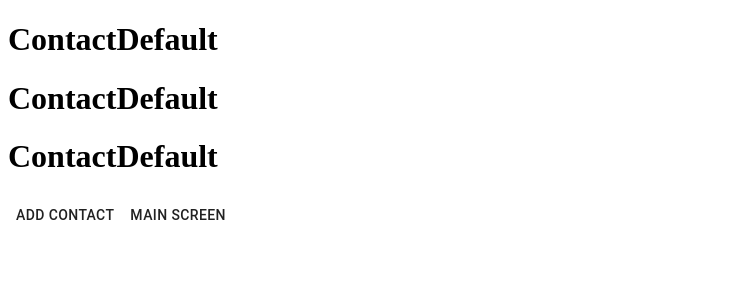
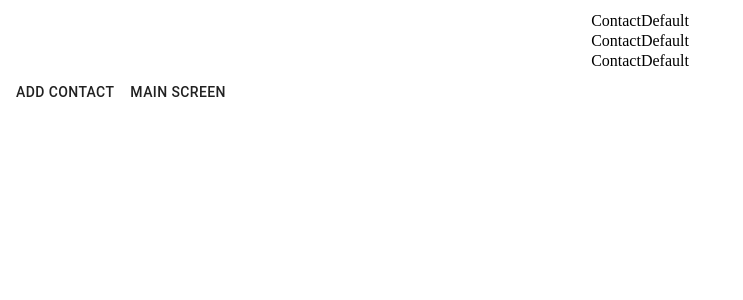
Before and after one commit to jeremiahheck/crm, a React (Create React App) app in the folder client/: page /contacts in a window 1280 px wide. Shown: the top 300 px of the page, without its empty margins (0-743 px from the left). Built offline with nearby package versions, Linux system fonts and the light colour scheme; no server answers.

Commit message:
post working

```diff
--- a/client/src/common/contact/index.js
+++ b/client/src/common/contact/index.js
@@ -5,10 +5,16 @@ import PropTypes from 'prop-types';
 const Contact = (props) => {
     const { firstName, lastName, email} = props;
     return (
-      <Grid>
-          <h1>{firstName}</h1>
-          <h1>{lastName}</h1>
-          <h1>{email}</h1>
+      <Grid container justify={"center"} align={"center"}>
+          <table>
+              <Grid xs={12}>
+                  <tbody>
+                      <tr>{firstName}</tr>
+                      <tr>{lastName}</tr>
+                      <tr>{email}</tr>
+                  </tbody>
+              </Grid>
+          </table>
       </Grid>
     );
 }
```
